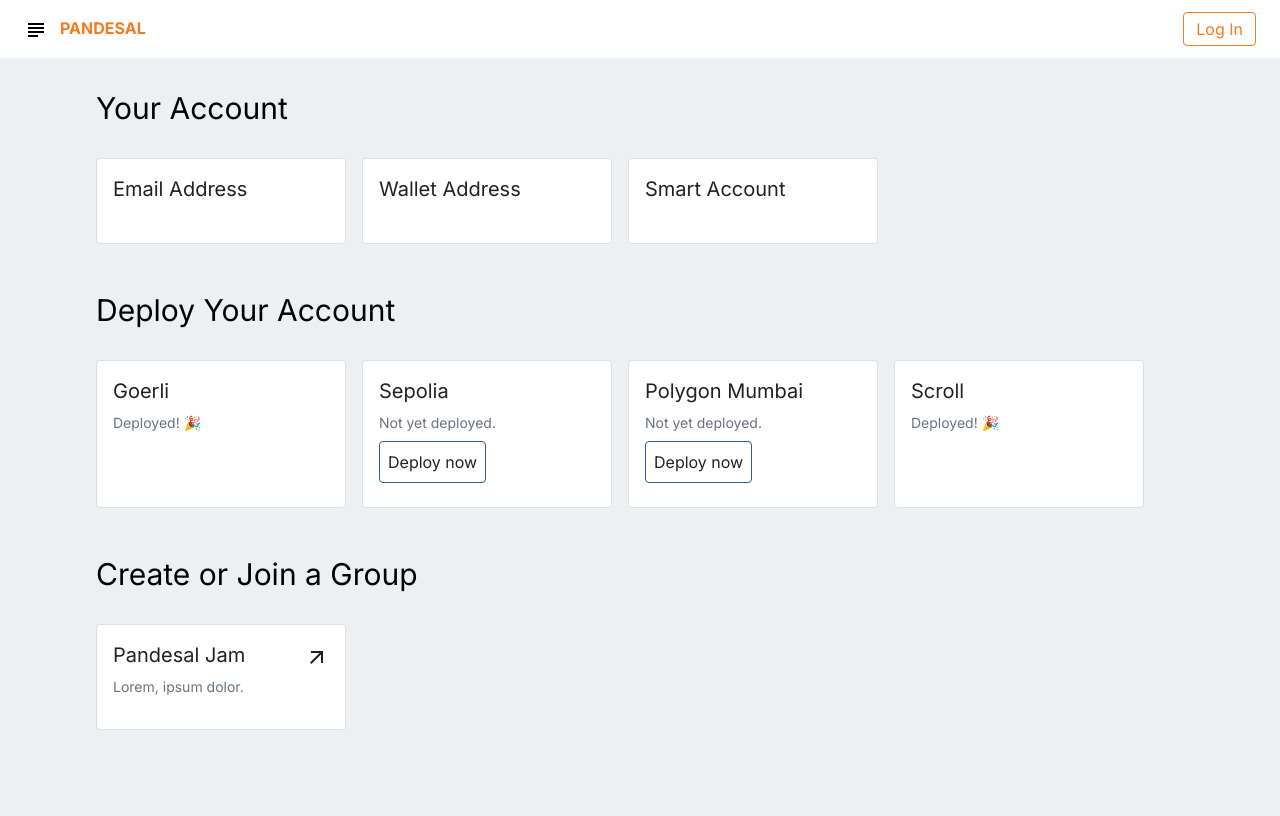
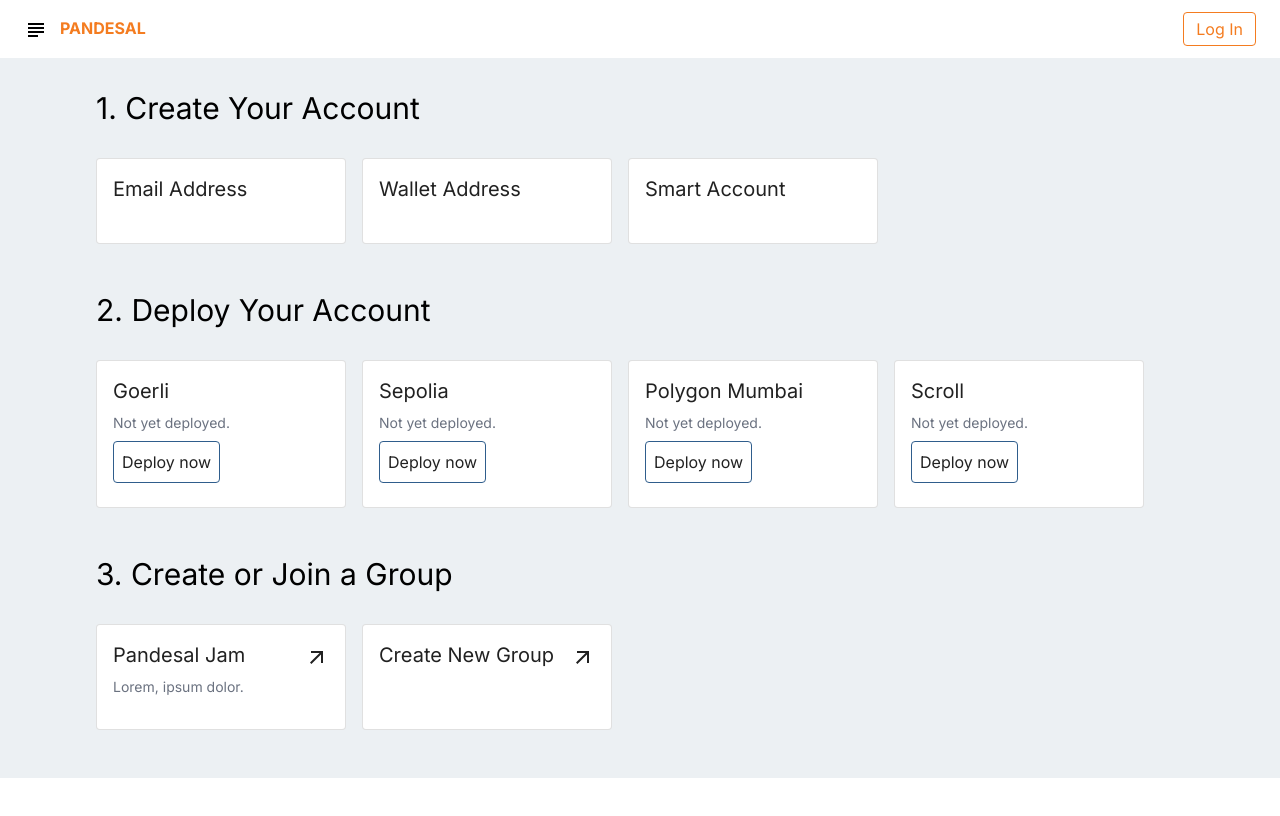
Before and after one commit to 0xbryanf/pandesal-ethonline2023, a Next.js app in the folder client/: page /dashboard in a window 1280 px wide. Shown: the top 816 px of the page. Built offline with nearby package versions, Linux system fonts and the light colour scheme.

Commit message:
Add: states to network and group cards, and group page

```diff
--- a/client/app/components/GroupCard.tsx
+++ b/client/app/components/GroupCard.tsx
@@ -5,12 +5,23 @@ import Link from 'next/link';
 import ArrowOutwardIcon from '@mui/icons-material/ArrowOutward';
 
 const GroupCard = ({name, description}) => {
+
   return (
     <Card variant='outlined' sx={{ minWidth: 250 }}>
     <CardContent>
       <h2 className="text-xl flex justify-between items-center">
         {name}
-        <Link href="/dashboard/group" className='underline'><ArrowOutwardIcon/> </Link>
+        <Link
+          href={{
+            pathname: '/dashboard/group',
+            query: {
+              name: name
+            }
+            }}
+          className='underline'
+        >
+          <ArrowOutwardIcon/>
+        </Link>
       </h2>
       <p className='text-gray-500 text-sm py-2'>{description}</p>
     </CardContent>
--- a/client/app/components/NetworkCard.tsx
+++ b/client/app/components/NetworkCard.tsx
@@ -1,14 +1,16 @@
-import React from 'react'
+'use client'
+import React, { useState } from 'react'
 import CardContent from '@mui/material/CardContent';
 import Card from '@mui/material/Card';
 
-const NetworkCard = ({network, status}) => {
+const NetworkCard = ({network}) => {
+  const [deployStatus, setDeployStatus] = useState(false);
 
   return (
     <Card variant='outlined' sx={{ minWidth: 250 }}>
     <CardContent>
       <h2 className="text-xl">{network}</h2>
-        {status ? (
+        {deployStatus ? (
           <p className='text-gray-500 text-sm py-2'>
             Deployed! 🎉
           </p>
--- a/client/app/dashboard/group/page.tsx
+++ b/client/app/dashboard/group/page.tsx
@@ -1,36 +1,59 @@
+'use client'
+import { useSearchParams } from 'next/navigation';
 import { CardContent } from '@mui/material';
 import Card from '@mui/material/Card';
+import { useEffect, useState } from 'react';
 
-export default function Page() {
+export default function GroupPage() {
+  const [name, setName] = useState('');
+  const [description, setDescription] = useState('Lorem, ipsum dolor.');
+  const [poolAmount, setPoolAmount] = useState(0);
+  const [ongoingLoans, setOngoingLoans] = useState([]);
+
+  const searchParams = useSearchParams();
+
+  useEffect(() => {
+    const findName = searchParams.get('name');
+    setName(findName);
+  }, [])
+
   return (
-    <div className="flex min-h-full box-border flex-col px-24 py-8 bg-pandesal-grey/20 gap-8">
+    <div className="flex box-border flex-col px-24 py-8 bg-pandesal-grey/20 gap-8">
 
       {/* Personal Information */}
-        <h1 className='text-3xl'>Group Name</h1>
+        <h1 className='text-3xl'>{name}</h1>
 
-        <div className="flex flex-row gap-8">
+        <div className="grid grid-cols-2 gap-8">
 
           <div>
             <Card variant='outlined' sx={{ minWidth: 250 }}>
               <CardContent>
-                <h2 className="text-xl">Members</h2>
-                <p className='text-gray-500 text-sm py-2'>Lorem ipsum dolor sit amet consectetur adipisicing elit.</p>
+                <h2 className="text-xl">Description</h2>
+                <p className='text-gray-500 text-sm py-2'>{description}</p>
               </CardContent>
             </Card>
+
+
           </div>
 
           <div className='flex flex-col gap-8'>
             <Card variant='outlined' sx={{ minWidth: 250 }}>
               <CardContent>
                 <h2 className="text-xl">Current Pool:</h2>
-                <p className='text-gray-500 text-3xl py-2'>19.21 ETH</p>
+                <p className='text-gray-500 text-3xl py-2'>{poolAmount} ETH</p>
                 <button className='border border-pandesal-blue rounded p-2'>Loan</button>
               </CardContent>
             </Card>
             <Card variant='outlined' sx={{ minWidth: 250 }}>
               <CardContent>
                 <h2 className="text-xl">Ongoing Loans</h2>
-                <p className='text-gray-500 text-sm py-2'>Lorem ipsum dolor sit amet consectetur adipisicing elit.</p>
+                <ul className='text-gray-500 text-sm py-2'>
+                  {ongoingLoans?.length > 0 ? (
+                    <p>Loan info here</p>
+                  ) : (
+                    <p>No ongoing loans</p>
+                  )}
+                </ul>
               </CardContent>
             </Card>
           </div>
--- a/client/app/dashboard/page.tsx
+++ b/client/app/dashboard/page.tsx
@@ -5,21 +5,21 @@ import Account from '../components/Account';
 import NetworkCard from '../components/NetworkCard';
 import GroupCard from '../components/GroupCard';
 
-export default function Page() {
+export default function Dashboard() {
   return (
-    <div className="flex min-h-full box-border flex-col px-24 py-8 bg-pandesal-grey/20 gap-8">
+    <div className="flex box-border flex-col px-24 py-8 bg-pandesal-grey/20 gap-8">
 
       {/* Personal Information */}
-        <h1 className='text-3xl'>Your Account</h1>
+        <h1 className='text-3xl'>1. Create Your Account</h1>
         <Account/>
 
       {/* Network Information */}
-        <h1 className='text-3xl'>Deploy Your Account</h1>
+        <h1 className='text-3xl'>2. Deploy Your Account</h1>
         <div className="flex flex-row gap-4 mb-4">
-          <NetworkCard network='Goerli' status={true} />
-          <NetworkCard network='Sepolia' status={false} />
-          <NetworkCard network='Polygon Mumbai' status={false} />
-          <NetworkCard network='Scroll' status={true} />
+          <NetworkCard network='Goerli' />
+          <NetworkCard network='Sepolia'  />
+          <NetworkCard network='Polygon Mumbai' />
+          <NetworkCard network='Scroll' />
 
           {/* <Card variant='outlined' sx={{ minWidth: 250 }}>
             <CardContent>
@@ -52,9 +52,10 @@ export default function Page() {
         </div>
 
       {/* Group Information */}
-        <h1 className='text-3xl'>Create or Join a Group</h1>
+        <h1 className='text-3xl'>3. Create or Join a Group</h1>
         <div className="flex flex-row gap-4 mb-4">
           <GroupCard name='Pandesal Jam' description='Lorem, ipsum dolor.' />
+          <GroupCard name='Create New Group' description='' />
 
 
         </div>
--- a/client/app/page.tsx
+++ b/client/app/page.tsx
@@ -3,7 +3,7 @@ import Image from 'next/image'
 export default function Home() {
   return (
     <div
-      className="flex h-full box-border flex-col md:flex-row p-24 items-center bg-pandesal-blue text-white gap-8"
+      className="flex box-border flex-col md:flex-row p-24 items-center bg-pandesal-blue text-white gap-8"
       style={{
         backgroundImage: `radial-gradient(650px circle at 0% 0%,
           hsl(218, 41%, 35%) 15%,
```
Also changed, not shown: 1 other file (tests, documents, lock files or other folders).
